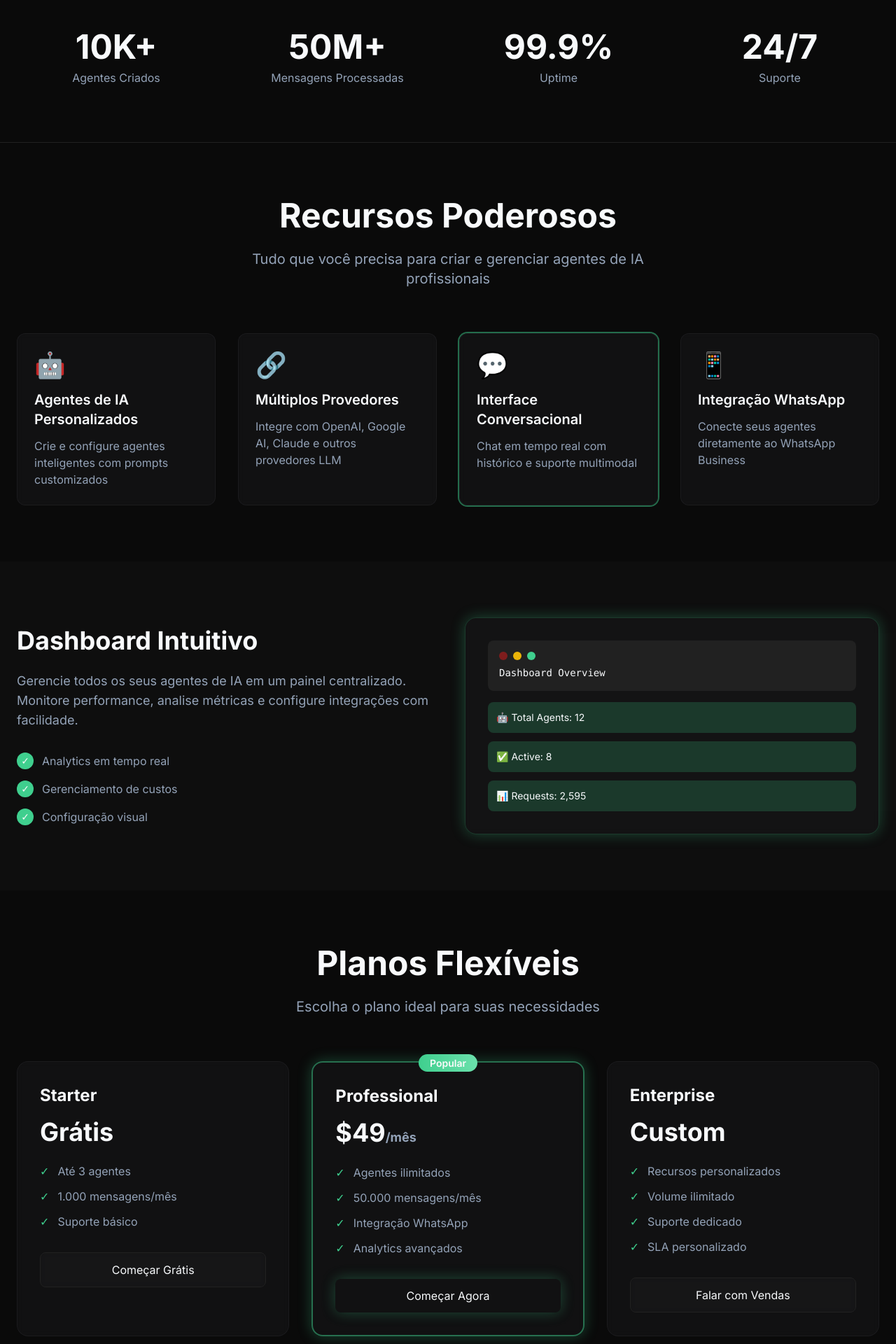
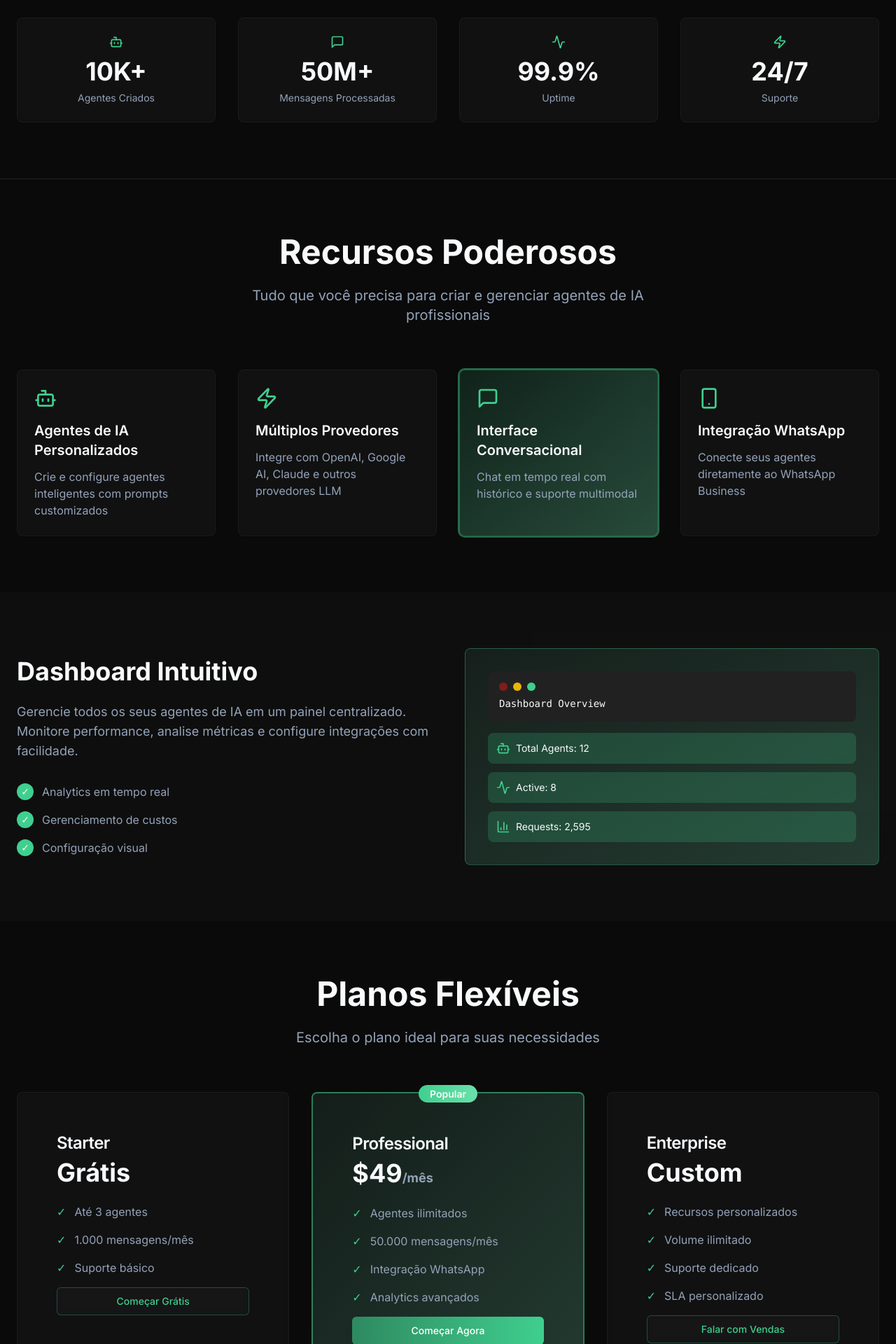
Before and after one commit to fsemanuel/definna-landing-page, a React (Vite) app: page / in a window 1280 px wide. Shown: the part 620-2540 px from the top of the page at 70% size. Built offline with nearby package versions, Linux system fonts and the light colour scheme.

Commit message:
Complete App.tsx with AI Platform components and design system

```diff
--- a/src/App.tsx
+++ b/src/App.tsx
@@ -1,4 +1,7 @@
 import React, { useState, useEffect } from 'react';
+import { Button } from './components/ui/button';
+import { Card, CardContent, CardHeader, CardTitle } from './components/ui/card';
+import { Bot, Zap, MessageSquare, Smartphone, TrendingUp, Activity, BarChart3 } from 'lucide-react';
 
 function App() {
   const [isVisible, setIsVisible] = useState(false);
@@ -14,32 +17,32 @@ function App() {
 
   const features = [
     {
-      icon: '🤖',
+      icon: <Bot className="h-8 w-8" />,
       title: 'Agentes de IA Personalizados',
       description: 'Crie e configure agentes inteligentes com prompts customizados'
     },
     {
-      icon: '🔗',
+      icon: <Zap className="h-8 w-8" />,
       title: 'Múltiplos Provedores',
       description: 'Integre com OpenAI, Google AI, Claude e outros provedores LLM'
     },
     {
-      icon: '💬',
+      icon: <MessageSquare className="h-8 w-8" />,
       title: 'Interface Conversacional',
       description: 'Chat em tempo real com histórico e suporte multimodal'
     },
     {
-      icon: '📱',
+      icon: <Smartphone className="h-8 w-8" />,
       title: 'Integração WhatsApp',
       description: 'Conecte seus agentes diretamente ao WhatsApp Business'
     }
   ];
 
   const stats = [
-    { number: '10K+', label: 'Agentes Criados' },
-    { number: '50M+', label: 'Mensagens Processadas' },
-    { number: '99.9%', label: 'Uptime' },
-    { number: '24/7', label: 'Suporte' }
+    { number: '10K+', label: 'Agentes Criados', icon: <Bot className="h-5 w-5" /> },
+    { number: '50M+', label: 'Mensagens Processadas', icon: <MessageSquare className="h-5 w-5" /> },
+    { number: '99.9%', label: 'Uptime', icon: <Activity className="h-5 w-5" /> },
+    { number: '24/7', label: 'Suporte', icon: <Zap className="h-5 w-5" /> }
   ];
 
   return (
@@ -48,7 +51,7 @@ function App() {
       <header className="fixed top-0 w-full glass border-b border-border z-50">
         <nav className="max-w-7xl mx-auto px-6 py-4 flex justify-between items-center">
           <div className="flex items-center space-x-2">
-            <div className="w-8 h-8 bg-gradient-to-r from-brand-500 to-brand-600 rounded-lg flex items-center justify-center">
+            <div className="w-8 h-8 bg-gradient-to-r from-brand-400 to-brand-500 rounded-lg flex items-center justify-center">
               <span className="text-primary-foreground font-bold text-sm">AI</span>
             </div>
             <span className="text-foreground font-semibold text-xl">Platform</span>
@@ -58,9 +61,9 @@ function App() {
             <a href="#pricing" className="text-muted-foreground hover:text-foreground transition-colors">Pricing</a>
             <a href="#about" className="text-muted-foreground hover:text-foreground transition-colors">About</a>
           </div>
-          <button className="btn-brand hover:glow-green transition-all transform hover:scale-105">
+          <Button variant="brand" className="transform hover:scale-105">
             Get Started
-          </button>
+          </Button>
         </nav>
       </header>
 
@@ -80,12 +83,12 @@ function App() {
               Integre com múltiplos provedores LLM e lance em minutos.
             </p>
             <div className="flex flex-col sm:flex-row gap-4 justify-center items-center">
-              <button className="btn-brand px-8 py-4 text-lg font-semibold glow-green transform hover:scale-105 shadow-2xl">
+              <Button variant="gradient-brand" size="lg" className="transform hover:scale-105 shadow-2xl">
                 Começar Gratuitamente
-              </button>
-              <button className="glass border-border text-foreground px-8 py-4 rounded-lg text-lg font-semibold hover:bg-muted transition-all">
+              </Button>
+              <Button variant="glass-brand" size="lg">
                 Ver Demo
-              </button>
+              </Button>
             </div>
           </div>
         </div>
@@ -96,10 +99,15 @@ function App() {
         <div className="max-w-7xl mx-auto px-6">
           <div className="grid grid-cols-2 md:grid-cols-4 gap-8">
             {stats.map((stat, index) => (
-              <div key={index} className="text-center">
-                <div className="text-4xl md:text-5xl font-bold text-foreground mb-2">{stat.number}</div>
-                <div className="text-muted-foreground">{stat.label}</div>
+              <Card key={index} variant="glass" className="text-center p-6 hover:glow-green">
+                <CardContent className="p-0">
+                  <div className="flex items-center justify-center mb-3 text-brand-500">
+                    {stat.icon}
                   </div>
+                  <div className="text-3xl md:text-4xl font-bold text-foreground mb-2">{stat.number}</div>
+                  <div className="text-muted-foreground text-sm">{stat.label}</div>
+                </CardContent>
+              </Card>
             ))}
           </div>
         </div>
@@ -119,22 +127,25 @@ function App() {
 
           <div className="grid md:grid-cols-2 lg:grid-cols-4 gap-8">
             {features.map((feature, index) => (
-              <div
+              <Card
                 key={index}
-                className={`glass rounded-xl p-6 transition-all duration-300 hover:bg-muted/50 hover:border-brand-500/20 transform hover:scale-105 ${
-                  activeFeature === index ? 'ring-2 ring-brand-500/50 glow-green' : ''
+                variant={activeFeature === index ? "brand" : "glass"}
+                className={`p-6 transition-all duration-300 hover:scale-105 transform ${
+                  activeFeature === index ? 'ring-2 ring-brand-500/50' : ''
                 }`}
               >
-                <div className="text-4xl mb-4">{feature.icon}</div>
+                <CardContent className="p-0">
+                  <div className="text-brand-500 mb-4">{feature.icon}</div>
                   <h3 className="text-xl font-semibold text-foreground mb-3">{feature.title}</h3>
                   <p className="text-muted-foreground">{feature.description}</p>
-              </div>
+                </CardContent>
+              </Card>
             ))}
           </div>
         </div>
       </section>
 
-      {/* Detailed Features */}
+      {/* Dashboard Preview */}
       <section className="py-20 px-6 bg-muted/20">
         <div className="max-w-7xl mx-auto">
           <div className="grid lg:grid-cols-2 gap-12 items-center">
@@ -147,27 +158,19 @@ function App() {
                 Monitore performance, analise métricas e configure integrações com facilidade.
               </p>
               <div className="space-y-4">
-                <div className="flex items-center space-x-3">
+                {['Analytics em tempo real', 'Gerenciamento de custos', 'Configuração visual'].map((item, index) => (
+                  <div key={index} className="flex items-center space-x-3">
                     <div className="w-6 h-6 bg-brand-500 rounded-full flex items-center justify-center">
                       <span className="text-primary-foreground text-sm">✓</span>
                     </div>
-                  <span className="text-muted-foreground">Analytics em tempo real</span>
+                    <span className="text-muted-foreground">{item}</span>
                   </div>
-                <div className="flex items-center space-x-3">
-                  <div className="w-6 h-6 bg-brand-500 rounded-full flex items-center justify-center">
-                    <span className="text-primary-foreground text-sm">✓</span>
-                  </div>
-                  <span className="text-muted-foreground">Gerenciamento de custos</span>
-                </div>
-                <div className="flex items-center space-x-3">
-                  <div className="w-6 h-6 bg-brand-500 rounded-full flex items-center justify-center">
-                    <span className="text-primary-foreground text-sm">✓</span>
-                  </div>
-                  <span className="text-muted-foreground">Configuração visual</span>
+                ))}
               </div>
             </div>
-            </div>
-            <div className="glass rounded-2xl p-8 border-brand-500/20 glow-green">
+
+            <Card variant="glass-brand" className="p-8">
+              <CardContent className="p-0">
                 <div className="bg-card rounded-lg p-4 mb-4">
                   <div className="flex items-center space-x-2 mb-2">
                     <div className="w-3 h-3 bg-destructive rounded-full"></div>
@@ -179,17 +182,21 @@ function App() {
                   </div>
                 </div>
                 <div className="space-y-3">
-                <div className="bg-brand-500/20 rounded-lg p-3">
-                  <div className="text-foreground text-sm">🤖 Total Agents: 12</div>
+                  <div className="bg-brand-500/20 rounded-lg p-3 flex items-center space-x-2">
+                    <Bot className="h-5 w-5 text-brand-500" />
+                    <div className="text-foreground text-sm">Total Agents: 12</div>
                   </div>
-                <div className="bg-brand-500/20 rounded-lg p-3">
-                  <div className="text-foreground text-sm">✅ Active: 8</div>
+                  <div className="bg-brand-500/20 rounded-lg p-3 flex items-center space-x-2">
+                    <Activity className="h-5 w-5 text-brand-500" />
+                    <div className="text-foreground text-sm">Active: 8</div>
                   </div>
-                <div className="bg-brand-500/20 rounded-lg p-3">
-                  <div className="text-foreground text-sm">📊 Requests: 2,595</div>
+                  <div className="bg-brand-500/20 rounded-lg p-3 flex items-center space-x-2">
+                    <BarChart3 className="h-5 w-5 text-brand-500" />
+                    <div className="text-foreground text-sm">Requests: 2,595</div>
                   </div>
                 </div>
-            </div>
+              </CardContent>
+            </Card>
           </div>
         </div>
       </section>
@@ -207,93 +214,69 @@ function App() {
           </div>
 
           <div className="grid md:grid-cols-3 gap-8">
-            {/* Free Plan */}
-            <div className="glass rounded-2xl p-8">
-              <h3 className="text-2xl font-bold text-foreground mb-4">Starter</h3>
-              <div className="text-4xl font-bold text-foreground mb-6">
-                Grátis
+            {/* Starter Plan */}
+            <Card variant="glass" className="p-8">
+              <CardHeader>
+                <CardTitle className="text-2xl">Starter</CardTitle>
+                <div className="text-4xl font-bold text-foreground">Grátis</div>
+              </CardHeader>
+              <CardContent className="space-y-4">
+                {['Até 3 agentes', '1.000 mensagens/mês', 'Suporte básico'].map((feature, index) => (
+                  <div key={index} className="flex items-center space-x-3">
+                    <span className="text-brand-500">✓</span>
+                    <span className="text-muted-foreground">{feature}</span>
                   </div>
-              <ul className="space-y-3 mb-8">
-                <li className="flex items-center space-x-3">
-                  <span className="text-brand-500">✓</span>
-                  <span className="text-muted-foreground">Até 3 agentes</span>
-                </li>
-                <li className="flex items-center space-x-3">
-                  <span className="text-brand-500">✓</span>
-                  <span className="text-muted-foreground">1.000 mensagens/mês</span>
-                </li>
-                <li className="flex items-center space-x-3">
-                  <span className="text-brand-500">✓</span>
-                  <span className="text-muted-foreground">Suporte básico</span>
-                </li>
-              </ul>
-              <button className="w-full glass border-border text-foreground py-3 rounded-lg hover:bg-muted transition-all">
+                ))}
+                <Button variant="glass-brand" className="w-full mt-6">
                   Começar Grátis
-              </button>
-            </div>
+                </Button>
+              </CardContent>
+            </Card>
 
-            {/* Pro Plan */}
-            <div className="glass rounded-2xl p-8 relative border-2 border-brand-500/50 glow-green">
+            {/* Professional Plan */}
+            <Card variant="glass-brand" className="p-8 relative border-2 border-brand-500/50">
               <div className="absolute -top-3 left-1/2 transform -translate-x-1/2">
                 <span className="bg-gradient-to-r from-brand-500 to-brand-600 text-primary-foreground px-4 py-1 rounded-full text-sm font-semibold">
                   Popular
                 </span>
               </div>
-              <h3 className="text-2xl font-bold text-foreground mb-4">Professional</h3>
-              <div className="text-4xl font-bold text-foreground mb-6">
+              <CardHeader>
+                <CardTitle className="text-2xl">Professional</CardTitle>
+                <div className="text-4xl font-bold text-foreground">
                   $49<span className="text-lg text-muted-foreground">/mês</span>
                 </div>
-              <ul className="space-y-3 mb-8">
-                <li className="flex items-center space-x-3">
+              </CardHeader>
+              <CardContent className="space-y-4">
+                {['Agentes ilimitados', '50.000 mensagens/mês', 'Integração WhatsApp', 'Analytics avançados'].map((feature, index) => (
+                  <div key={index} className="flex items-center space-x-3">
                     <span className="text-brand-500">✓</span>
-                  <span className="text-muted-foreground">Agentes ilimitados</span>
-                </li>
-                <li className="flex items-center space-x-3">
-                  <span className="text-brand-500">✓</span>
-                  <span className="text-muted-foreground">50.000 mensagens/mês</span>
-                </li>
-                <li className="flex items-center space-x-3">
-                  <span className="text-brand-500">✓</span>
-                  <span className="text-muted-foreground">Integração WhatsApp</span>
-                </li>
-                <li className="flex items-center space-x-3">
-                  <span className="text-brand-500">✓</span>
-                  <span className="text-muted-foreground">Analytics avançados</span>
-                </li>
-              </ul>
-              <button className="w-full btn-brand py-3 rounded-lg glow-green transition-all">
+                    <span className="text-muted-foreground">{feature}</span>
+                  </div>
+                ))}
+                <Button variant="gradient-brand" className="w-full mt-6">
                   Começar Agora
-              </button>
-            </div>
+                </Button>
+              </CardContent>
+            </Card>
 
             {/* Enterprise Plan */}
-            <div className="glass rounded-2xl p-8">
-              <h3 className="text-2xl font-bold text-foreground mb-4">Enterprise</h3>
-              <div className="text-4xl font-bold text-foreground mb-6">
-                Custom
+            <Card variant="glass" className="p-8">
+              <CardHeader>
+                <CardTitle className="text-2xl">Enterprise</CardTitle>
+                <div className="text-4xl font-bold text-foreground">Custom</div>
+              </CardHeader>
+              <CardContent className="space-y-4">
+                {['Recursos personalizados', 'Volume ilimitado', 'Suporte dedicado', 'SLA personalizado'].map((feature, index) => (
+                  <div key={index} className="flex items-center space-x-3">
+                    <span className="text-brand-500">✓</span>
+                    <span className="text-muted-foreground">{feature}</span>
                   </div>
-              <ul className="space-y-3 mb-8">
-                <li className="flex items-center space-x-3">
-                  <span className="text-brand-500">✓</span>
-                  <span className="text-muted-foreground">Recursos personalizados</span>
-                </li>
-                <li className="flex items-center space-x-3">
-                  <span className="text-brand-500">✓</span>
-                  <span className="text-muted-foreground">Volume ilimitado</span>
-                </li>
-                <li className="flex items-center space-x-3">
-                  <span className="text-brand-500">✓</span>
-                  <span className="text-muted-foreground">Suporte dedicado</span>
-                </li>
-                <li className="flex items-center space-x-3">
-                  <span className="text-brand-500">✓</span>
-                  <span className="text-muted-foreground">SLA personalizado</span>
-                </li>
-              </ul>
-              <button className="w-full glass border-border text-foreground py-3 rounded-lg hover:bg-muted transition-all">
+                ))}
+                <Button variant="glass-brand" className="w-full mt-6">
                   Falar com Vendas
-              </button>
-            </div>
+                </Button>
+              </CardContent>
+            </Card>
           </div>
         </div>
       </section>
@@ -308,12 +291,12 @@ function App() {
             Junte-se a milhares de empresas que já transformaram seu atendimento com nossos agentes de IA
           </p>
           <div className="flex flex-col sm:flex-row gap-4 justify-center">
-            <button className="btn-brand px-8 py-4 text-lg font-semibold glow-green transform hover:scale-105 shadow-2xl">
+            <Button variant="gradient-brand" size="lg" className="transform hover:scale-105 shadow-2xl">
               Começar Gratuitamente
-            </button>
-            <button className="glass border-border text-foreground px-8 py-4 rounded-lg text-lg font-semibold hover:bg-muted transition-all">
+            </Button>
+            <Button variant="glass-brand" size="lg">
               Agendar Demo
-            </button>
+            </Button>
           </div>
         </div>
       </section>
@@ -324,7 +307,7 @@ function App() {
           <div className="grid md:grid-cols-4 gap-8">
             <div>
               <div className="flex items-center space-x-2 mb-4">
-                <div className="w-8 h-8 bg-gradient-to-r from-brand-500 to-brand-600 rounded-lg flex items-center justify-center">
+                <div className="w-8 h-8 bg-gradient-to-r from-brand-400 to-brand-500 rounded-lg flex items-center justify-center">
                   <span className="text-primary-foreground font-bold text-sm">AI</span>
                 </div>
                 <span className="text-foreground font-semibold text-xl">Platform</span>
```
Lines whose indentation alone changed are shown as unchanged.
